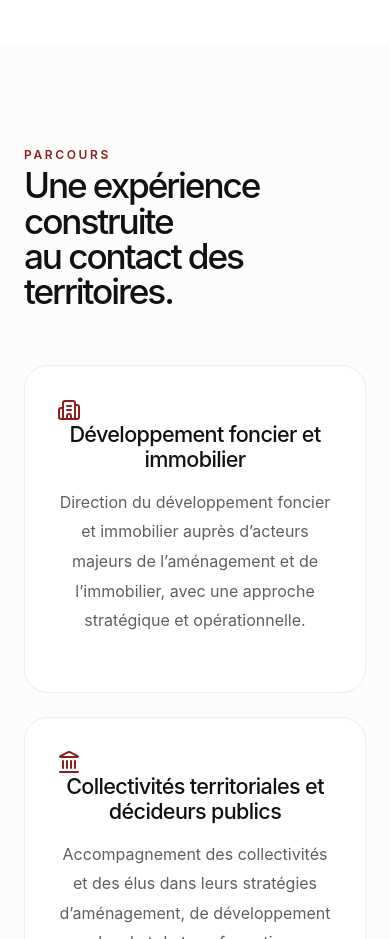
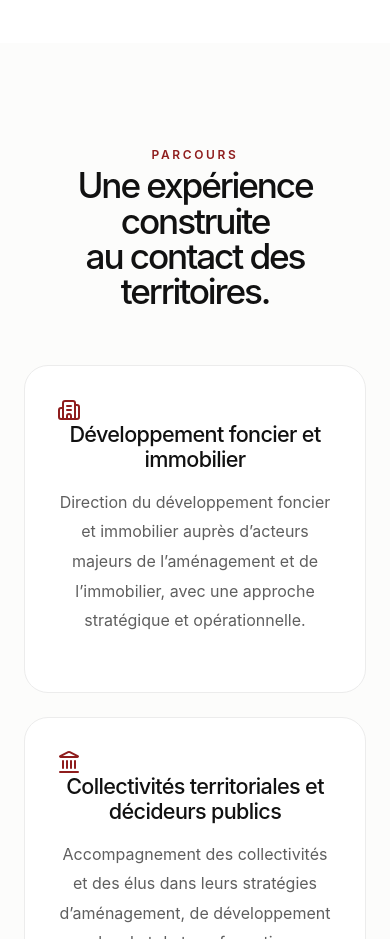
Before and after one commit to khalifah212/gcterritoires, a Next.js app: page /Gabriel-Cruzillac in a window 390 px wide. Shown: the part 2040-2979 px from the top of the page. Built offline with nearby package versions, Linux system fonts and the light colour scheme.

Commit message:
Amélioration de la page d'accueil

```diff
--- a/app/Gabriel-Cruzillac/page.tsx
+++ b/app/Gabriel-Cruzillac/page.tsx
@@ -138,7 +138,7 @@ export default function FounderPage() {
 
       <section>
         <div className="mx-auto max-w-7xl px-6 py-24 lg:px-8 lg:py-32">
-          <div className="max-w-4xl">
+          <div className="mx-auto max-w-4xl text-center lg:mx-0 lg:text-left">
             <span className="text-[12px] font-semibold uppercase tracking-[0.22em] text-[#8F1D1D]">
               Parcours
             </span>
```
